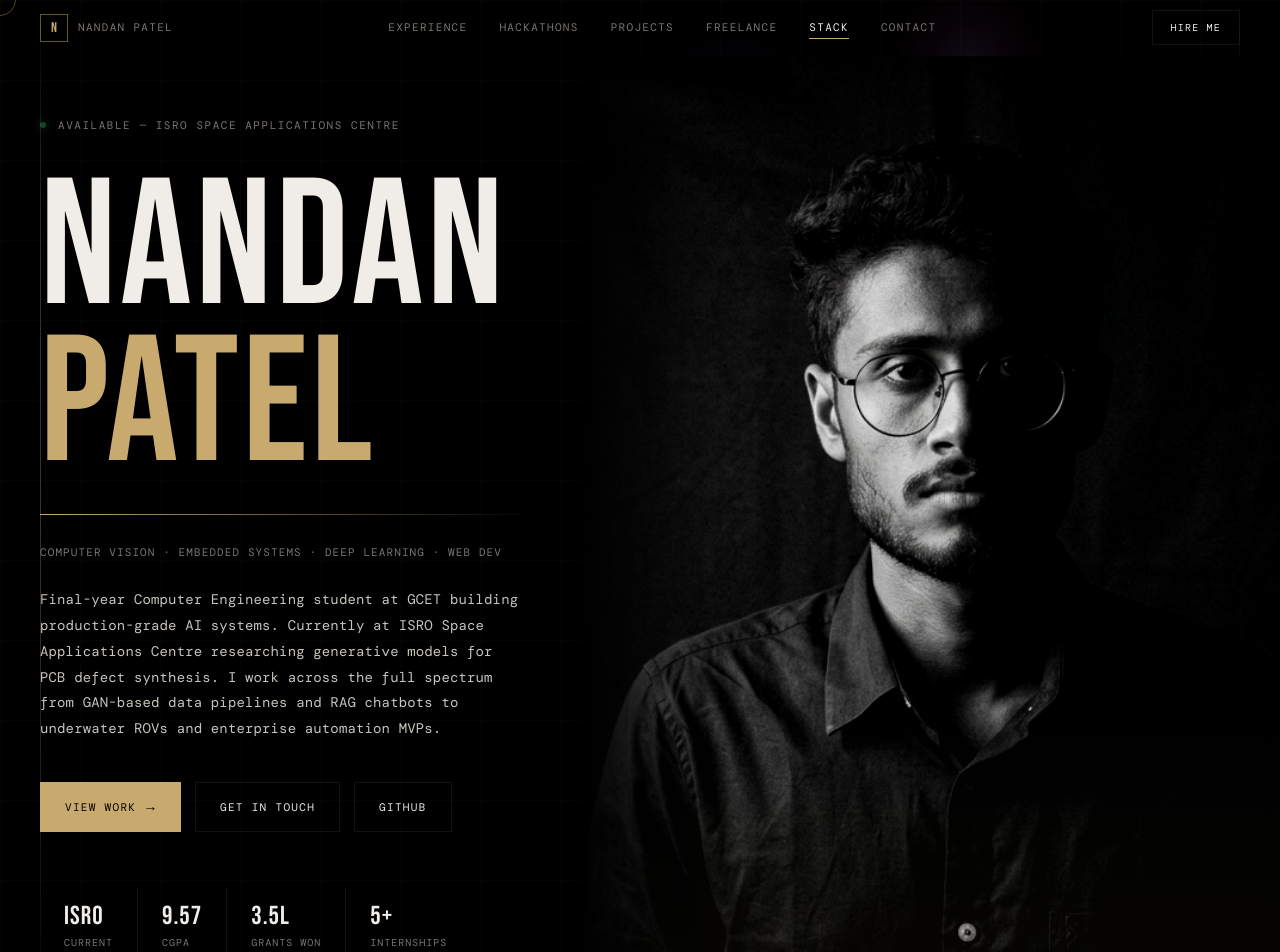
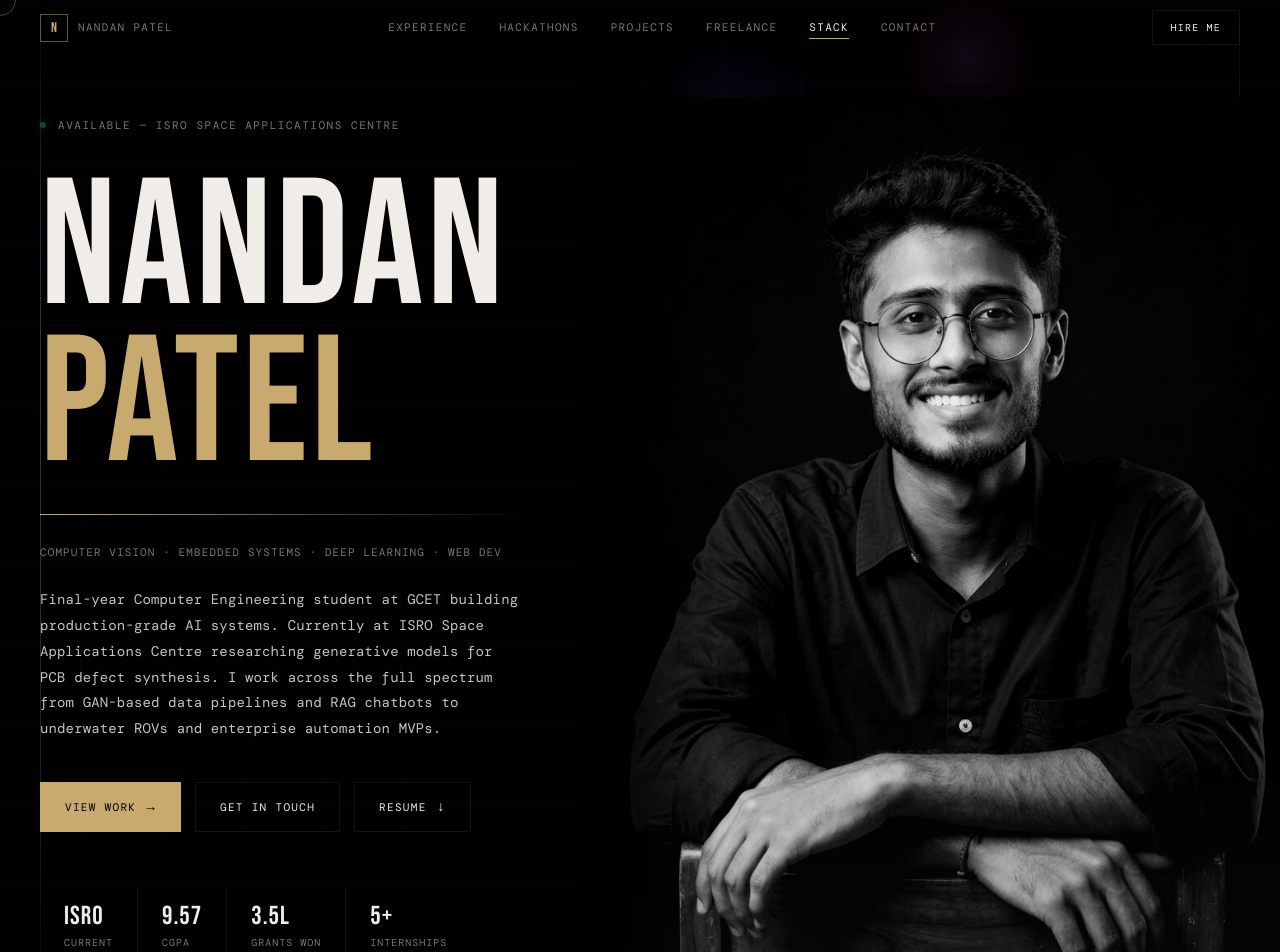
Before and after one commit to NandanPaT-eL/portfolio, a Next.js app: page / in a window 1280 px wide. Shown: the top 952 px of the page. Built offline with nearby package versions, Linux system fonts and the light colour scheme; a web font is replaced by a local one.

Commit message:
Added resume

```diff
--- a/components/sections/Hero.tsx
+++ b/components/sections/Hero.tsx
@@ -82,15 +82,15 @@ export default function Hero() {
                 flexShrink: 0,
               }}
             >
-              <motion.div style={{ y: imgParallax, height: '115%', width: '100%', position: 'absolute', top: 0, left: 0 }}>
+              <motion.div style={{ y: imgParallax, height: '100%', width: '100%', position: 'absolute', top: 0, left: 0 }}>
                 <Image
                   src="/bio.jpg"
                   alt="Nandan Patel"
                   fill
                   priority
                   style={{
-                    objectFit: 'cover',
-                    objectPosition: 'center 15%',
+                    objectFit: 'contain',
+                    objectPosition: 'center',
                     filter: 'contrast(1.05) brightness(0.95)',
                   }}
                 />
@@ -148,7 +148,7 @@ export default function Hero() {
                   fontSize: 'clamp(72px, 22vw, 120px)',
                   lineHeight: 0.88,
                   marginBottom: 0,
-                  marginTop: 0,  // FIXED: Changed from -16 to 0
+                  marginTop: 0,
                 }}
               >
                 <span style={{ display: 'block', color: 'var(--off-white)' }}>NANDAN</span>
@@ -224,13 +224,12 @@ export default function Hero() {
                     <span>Contact</span>
                   </a>
                   <a
-                    href={personalInfo.github}
-                    target="_blank"
-                    rel="noopener noreferrer"
+                    href="/resume.pdf"
+                    download="Nandan_Patel_Resume.pdf"
                     className="btn"
                     style={{ flex: 1, justifyContent: 'center' }}
                   >
-                    <span>GitHub</span>
+                    <span>Resume</span>
                   </a>
                 </div>
               </motion.div>
@@ -319,8 +318,8 @@ export default function Hero() {
                   onClick={(e) => { e.preventDefault(); document.getElementById('contact')?.scrollIntoView({ behavior: 'smooth' }) }}>
                   <span>Contact</span>
                 </a>
-                <a href={personalInfo.github} target="_blank" rel="noopener noreferrer" className="btn">
-                  <span>GitHub</span>
+                <a href="/resume.pdf" download="Nandan_Patel_Resume.pdf" className="btn">
+                  <span>Resume</span><span>↓</span>
                 </a>
               </motion.div>
 
@@ -351,15 +350,15 @@ export default function Hero() {
                 background: 'linear-gradient(180deg, transparent, rgba(200,169,110,0.2), rgba(120,180,220,0.12), transparent)',
                 zIndex: 3,
               }} />
-              <motion.div style={{ y: imgParallax, height: '110%', width: '100%', position: 'absolute', top: '-5%' }}>
+              <motion.div style={{ y: imgParallax, height: '100%', width: '100%', position: 'absolute', top: 0, left: 0 }}>
                 <Image
                   src="/bio.jpg"
                   alt="Nandan Patel"
                   fill
                   priority
                   style={{
-                    objectFit: 'cover',
-                    objectPosition: 'center 10%',
+                    objectFit: 'contain',
+                    objectPosition: 'center',
                     filter: 'contrast(1.04) brightness(0.97)',
                   }}
                 />
@@ -494,8 +493,8 @@ export default function Hero() {
                   onClick={(e) => { e.preventDefault(); document.getElementById('contact')?.scrollIntoView({ behavior: 'smooth' }) }}>
                   <span>Get in Touch</span>
                 </a>
-                <a href={personalInfo.github} target="_blank" rel="noopener noreferrer" className="btn">
-                  <span>GitHub</span>
+                <a href="/resume.pdf" download="Nandan_Patel_Resume.pdf" className="btn">
+                  <span>Resume</span><span style={{ fontSize: 14 }}>↓</span>
                 </a>
               </motion.div>
 
@@ -545,15 +544,15 @@ export default function Hero() {
               }} />
 
               {/* Photo — parallax via motion.div wrapper, fill the column */}
-              <motion.div style={{ y: imgParallax, height: '110%', width: '100%', position: 'absolute', top: '-5%' }}>
+              <motion.div style={{ y: imgParallax, height: '100%', width: '100%', position: 'absolute', top: 0, left: 0 }}>
                 <Image
                   src="/bio.jpg"
                   alt="Nandan Patel — AI Engineer"
                   fill
                   priority
                   style={{
-                    objectFit: 'cover',
-                    objectPosition: 'center 12%',
+                    objectFit: 'contain',
+                    objectPosition: 'center',
                     filter: 'contrast(1.05) brightness(0.95)',
                   }}
                 />
```
Also changed, not shown: public/bio.jpg, 1 other file (tests, documents, lock files or other folders).
